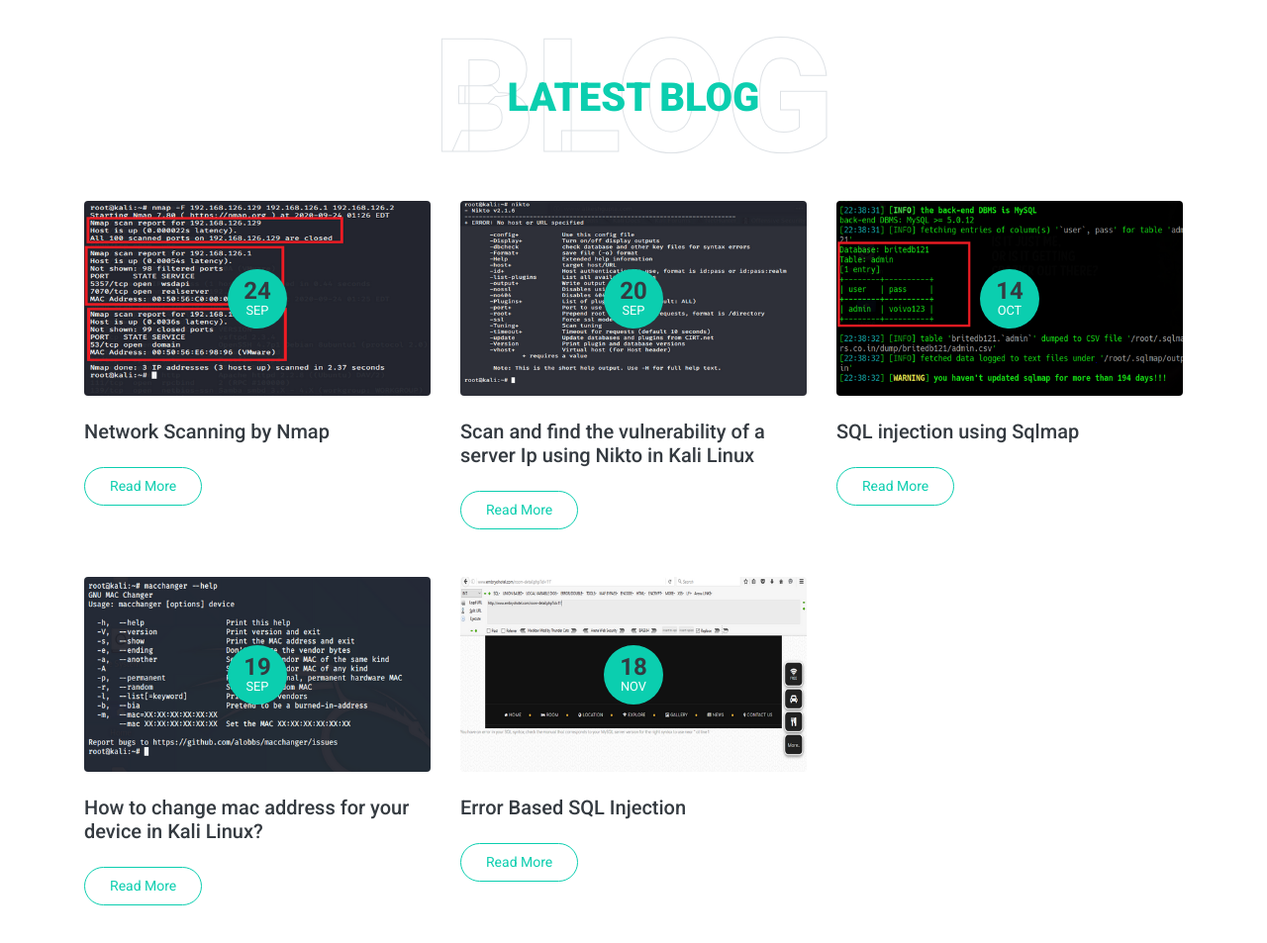
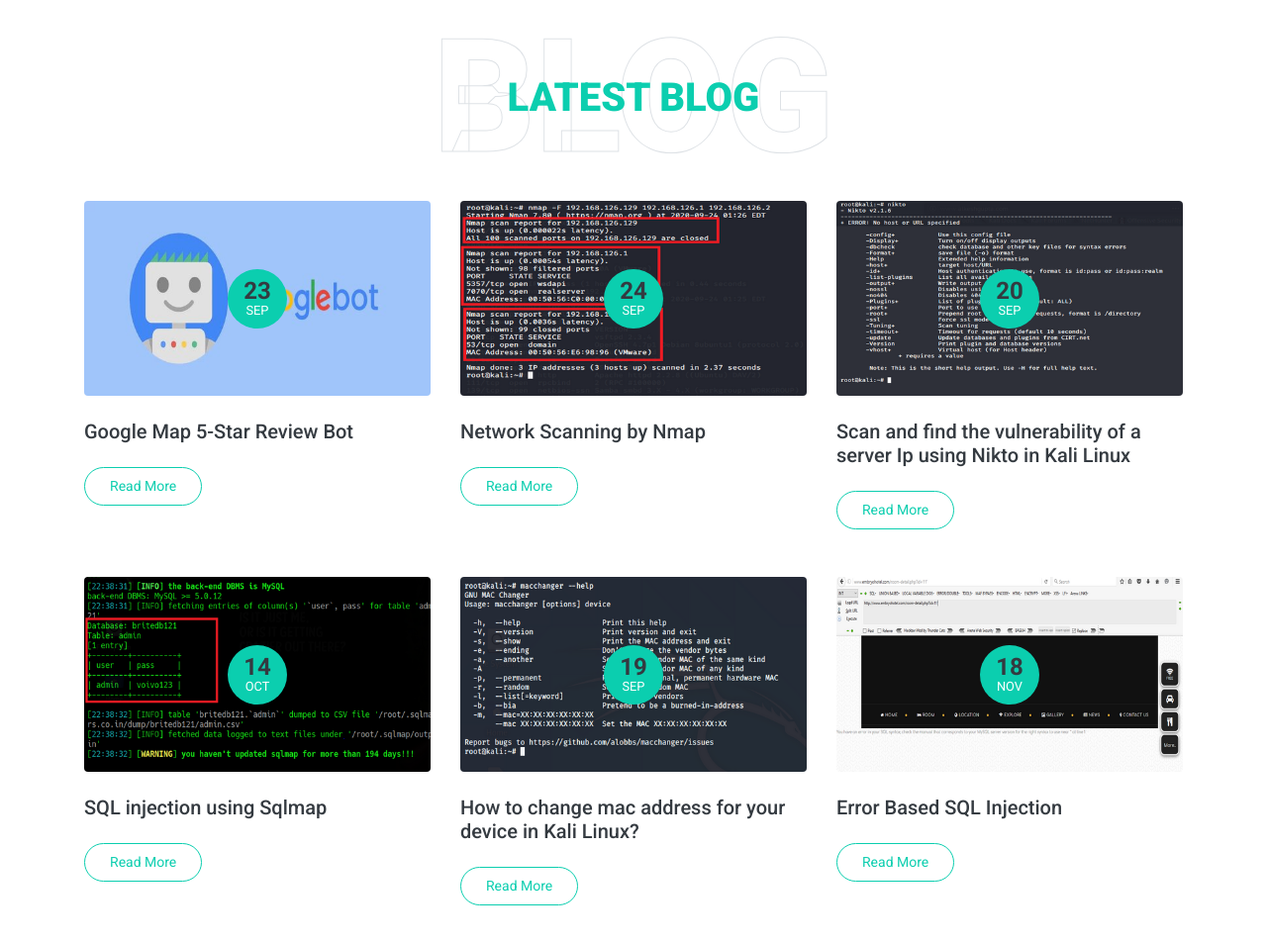
Before and after one commit to acharjeeauntor/acharjeeauntor.github.io, a plain HTML site: page index.html in a window 1280 px wide. Shown: the part 7218-8171 px from the top of the page at 99% size. Drawn offline with nearby package versions, Linux system fonts and the light colour scheme.

Commit message:
Update blog

```diff
--- a/index.html
+++ b/index.html
@@ -789,6 +789,19 @@
             <div class="row">
                 <div class="col-lg-4 mb-5">
                     <div class="position-relative mb-4">
+                        <img class="img-fluid rounded w-100" src="img/blog_img/blog_1.1.jpg" alt="">
+                        <div class="blog-date">
+                            <h4 class="font-weight-bold mb-n1">23</h4>
+                            <small class="text-white text-uppercase">Sep</small>
+                        </div>
+                    </div>
+                    <h5 class="font-weight-medium mb-4">Google Map 5-Star Review Bot</h5>
+                    <a class="btn btn-sm btn-outline-primary py-2"
+                        href="https://auntoracharja.medium.com/google-map-5-star-review-bot-869d27ea61db"
+                        target="_blank">Read More</a>
+                </div>
+                <div class="col-lg-4 mb-5">
+                    <div class="position-relative mb-4">
                         <img class="img-fluid rounded w-100" src="img/blog_img/blog_1.png" alt="">
                         <div class="blog-date">
                             <h4 class="font-weight-bold mb-n1">24</h4>
```
Also changed, not shown: img/blog_img/blog_1.1.jpg (added), 3 other files.
